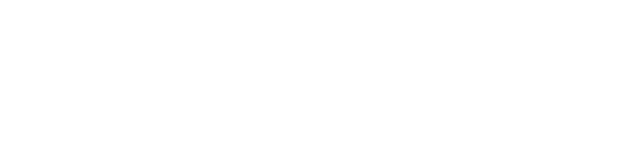
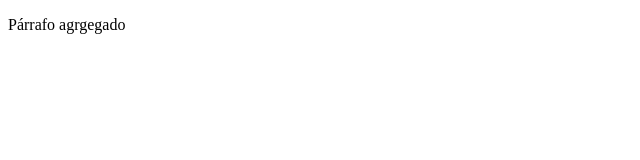
Before and after one commit to carlosalbertoarminet/prueba1, a plain HTML site: page index.html in a window 1280 px wide. Shown: the whole page, without its empty margins (0-640 px from the left). Drawn offline with Linux system fonts and the light colour scheme.

Commit message:
Update index.html

```diff
--- a/index.html
+++ b/index.html
@@ -7,6 +7,6 @@
     <title>Document</title>
 </head>
 <body>
-
+    <p>Párrafo agrgegado</p>
 </body>
 </html>
```
